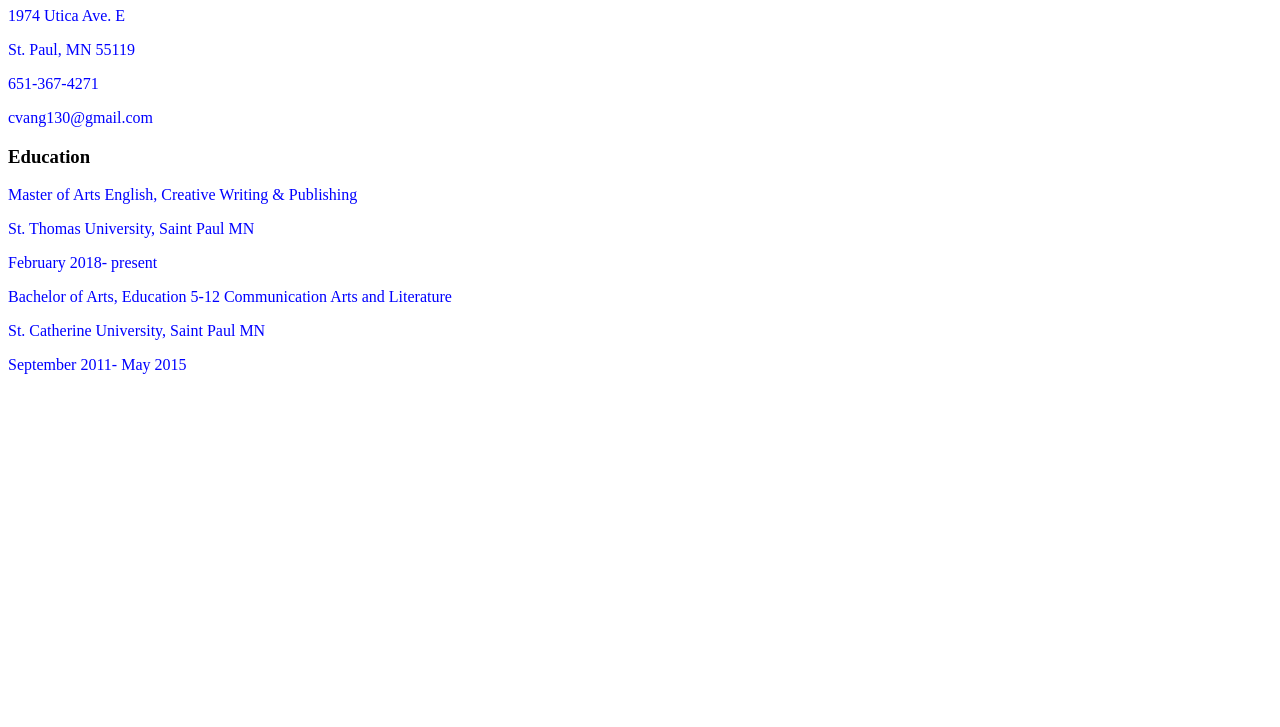
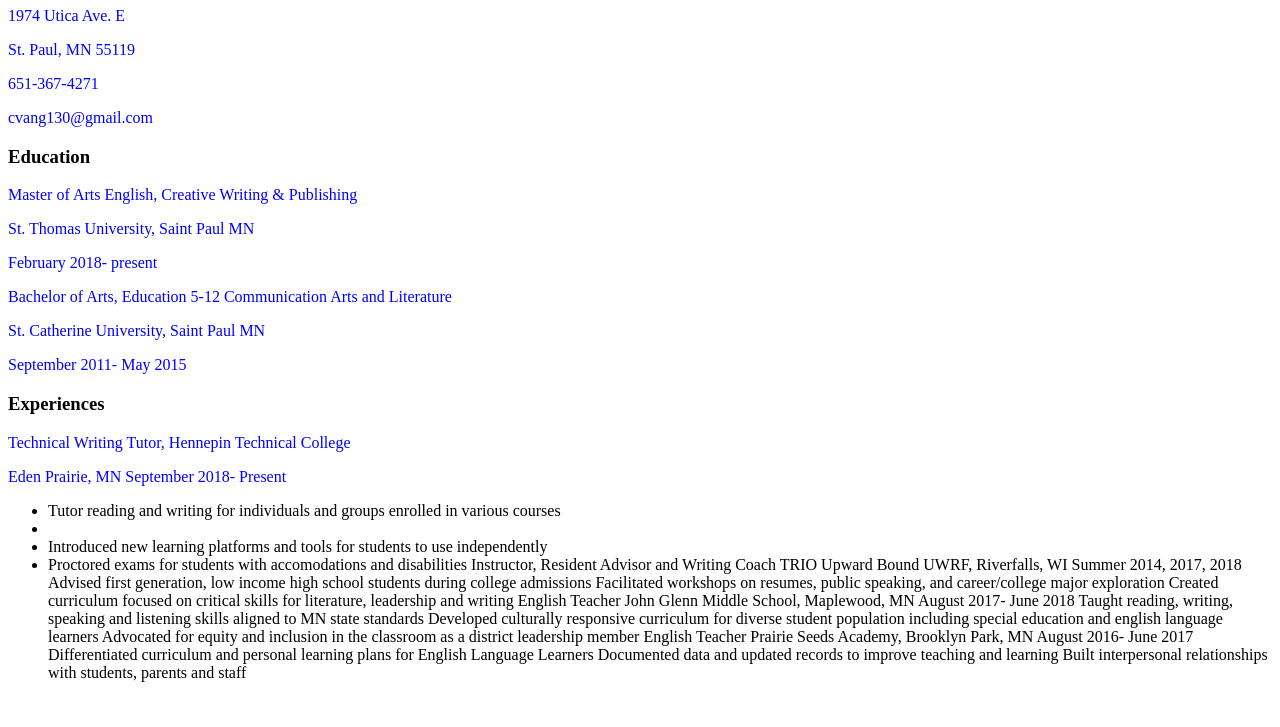
Before and after one commit to CheeVang/cheevang.github.io, a plain HTML site: page index.html in a window 1280 px wide. Shown: the part 73-800 px from the top of the page. Drawn offline with Linux system fonts and the light colour scheme.

Commit message:
experiences

```diff
--- a/index.html
+++ b/index.html
@@ -6,7 +6,7 @@
   </head>
 
   <body>
-     <h1> Chee Vang </h1>
+     <h1> CHEE VANG </h1>
   <p>1974 Utica Ave. E </p>
   <p>St. Paul, MN 55119 </p>
   <p>651-367-4271 </p>
@@ -18,6 +18,28 @@
   <p>Bachelor of Arts, Education 5-12 Communication Arts and Literature </P>
   <p>St. Catherine University, Saint Paul MN </p>
   <p>September 2011- May 2015</p>
+  <h3> Experiences </h3>
+    <p>Technical Writing Tutor, Hennepin Technical College</P>
+<p>Eden Prairie, MN September 2018- Present </p>
+<ul>
+  <li> Tutor reading and writing for individuals and groups enrolled in various courses <li>
+<li>Introduced new learning platforms and tools for students to use independently<li>
+Proctored exams for students with accomodations and disabilities
+Instructor, Resident Advisor and Writing Coach
+TRIO Upward Bound UWRF, Riverfalls, WI 				     Summer 2014, 2017, 2018
+Advised first generation, low income high school students during college admissions
+Facilitated workshops on resumes, public speaking, and career/college major exploration
+Created curriculum focused on critical skills for literature, leadership and writing
+English Teacher
+John Glenn Middle School, Maplewood, MN  			        August 2017- June 2018
+Taught reading, writing, speaking and listening skills aligned to MN state standards
+Developed culturally responsive curriculum for diverse student population including special education and english language learners
+Advocated for equity and inclusion in the classroom as a district leadership member
+English Teacher
+Prairie Seeds Academy, Brooklyn Park, MN 				        August 2016- June 2017
+Differentiated curriculum and personal learning plans for English Language Learners
+Documented data  and updated records to improve teaching and learning
+Built interpersonal relationships with students, parents and staff
 
 
 
```
